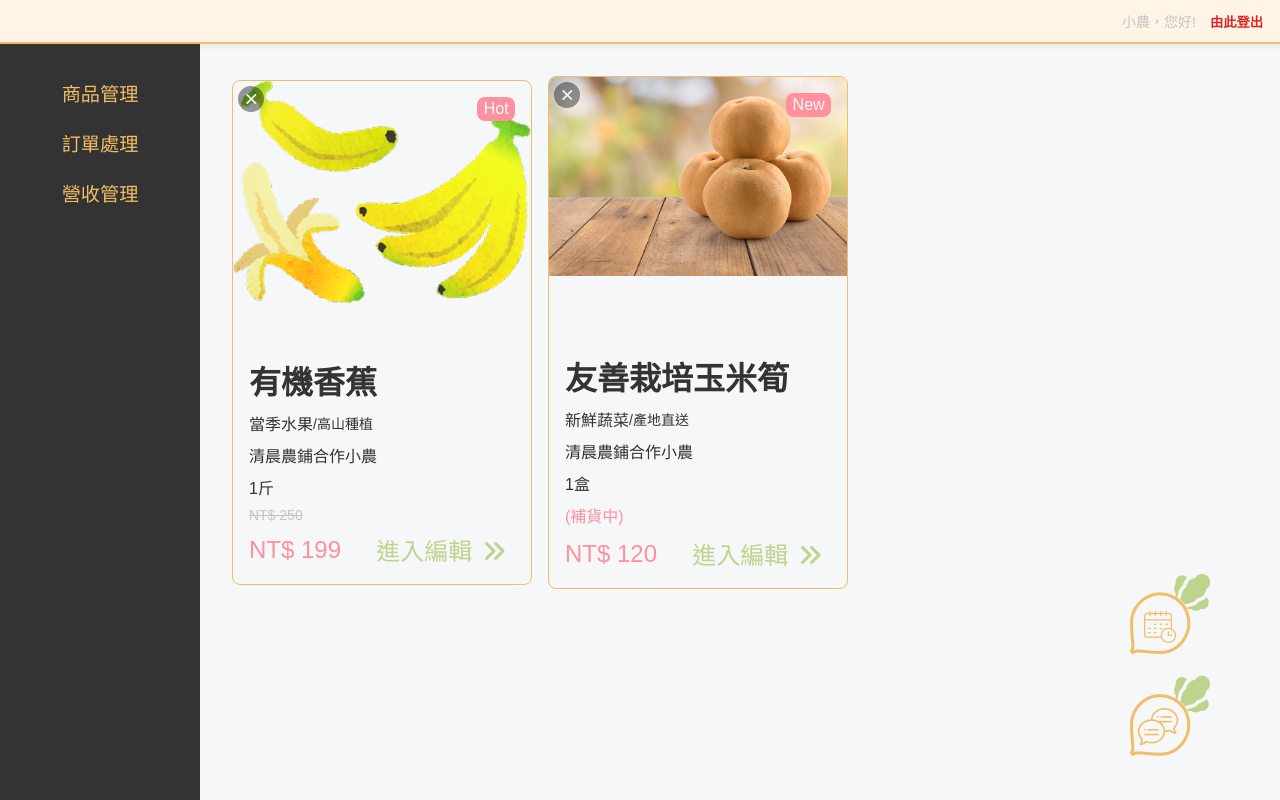
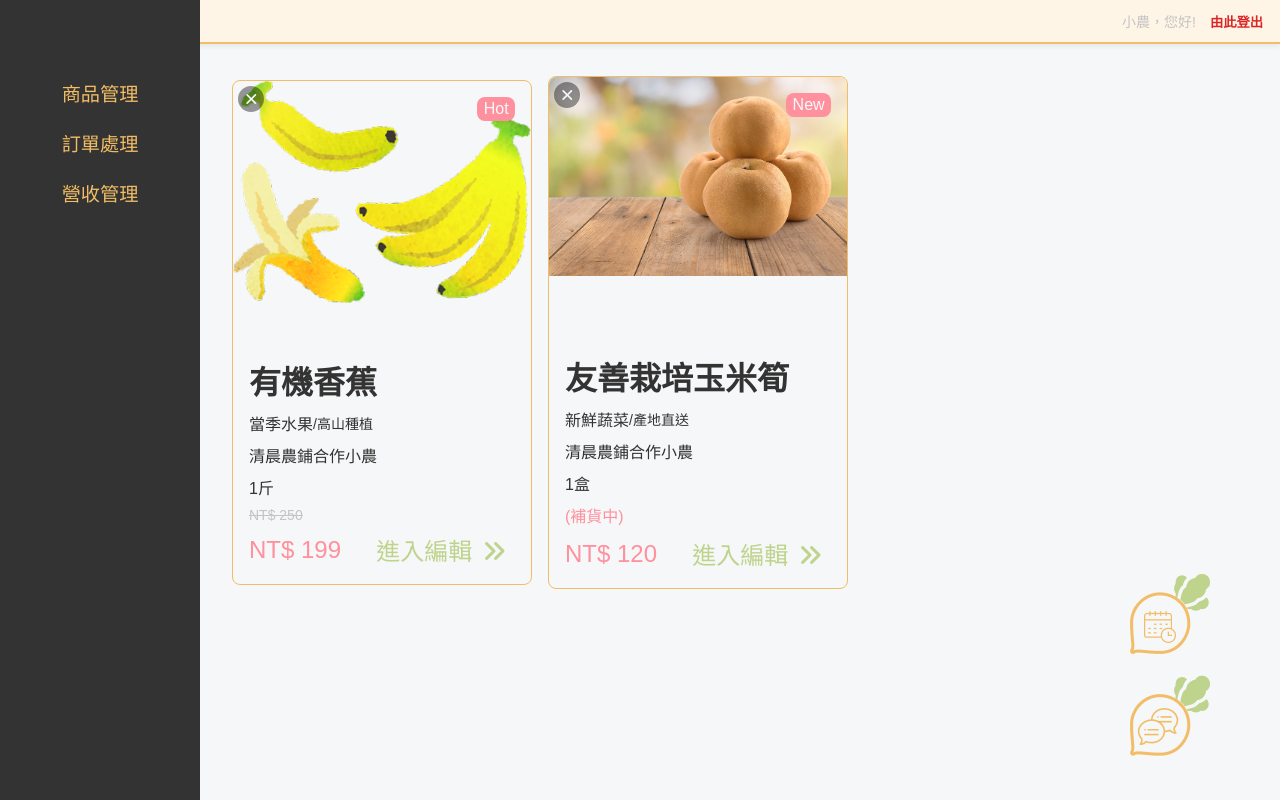
Before and after one commit to rHyThM3294/morning-farm, a Vue app: page /admin/dashboard in a window 1280 px wide. Built offline with nearby package versions, Linux system fonts and the light colour scheme; sample sign-in values are in the browser's storage.

Commit message:
調整AsideBar樣式

```diff
--- a/src/components/layout/AsideBar.vue
+++ b/src/components/layout/AsideBar.vue
@@ -243,10 +243,10 @@ export default {
 }
 .navBlock{
   position: fixed;
-  top: 44px;
+  top: 0;
   left: 0;
   width: 200px;
-  height: calc(100vh - 44px);
+  height: 100vh;
   background-color: var(--black);
   color: var(--mainColor);
   z-index: 9999;
@@ -254,7 +254,7 @@ export default {
   overflow-x: hidden;
   scrollbar-width: thin;
   scrollbar-color: var(--mainColor) transparent;
-  padding-top: 1.5em;
+  padding-top: calc(44px + 1.5em);
   transform: translateX(-100%);
   transition: transform 1s cubic-bezier(0.77, 0, 0.175, 1);
 }
@@ -491,14 +491,15 @@ export default {
   }
   .navBlock{
       position: fixed;
-      top: 44px;
+      top: 0;
       left: 0;
       transform: translateX(0);
       animation: none;
-      height: calc(100vh - 44px);
+      height: 100vh;
       width: 200px;
       overflow-y: auto;
       z-index: 9999;
+      padding-top: calc(44px + 1.5em);
     }
   .nav-close{
     display: none;
```
